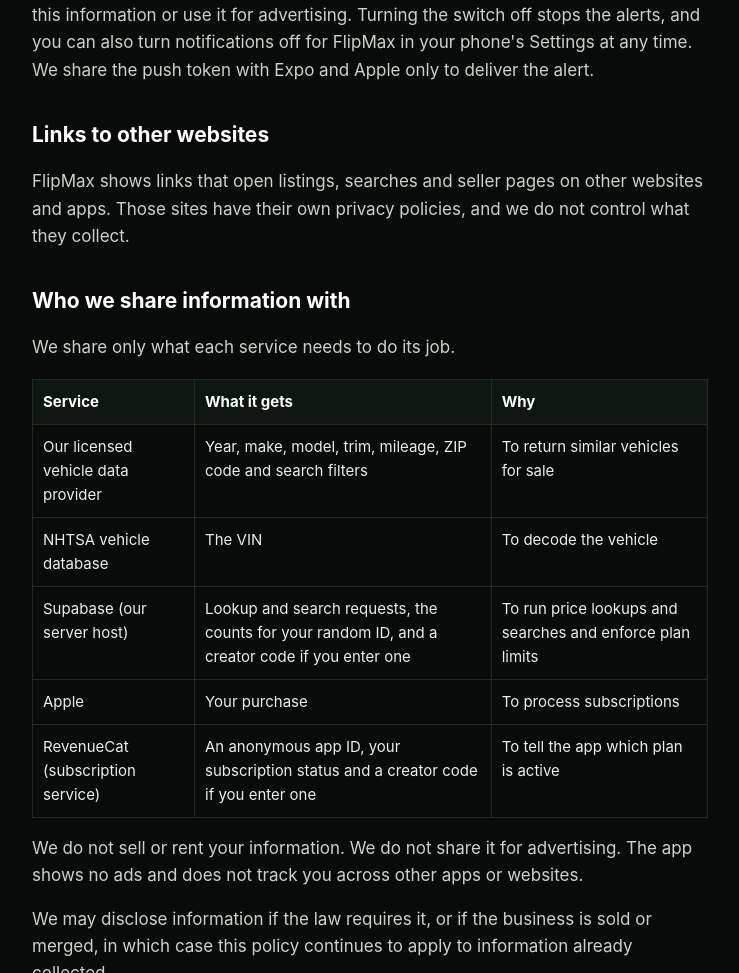
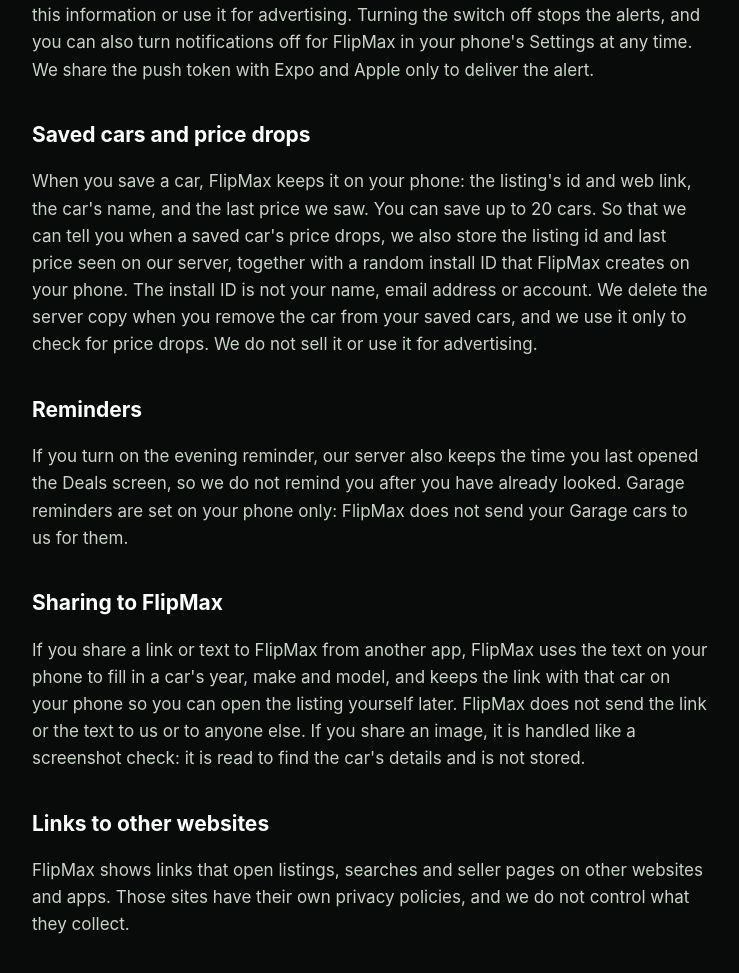
Before and after one commit to joonbugthegreat/flipmax-site, a plain HTML site: page privacy.html in a window 1280 px wide. Shown: the part 2768-3741 px from the top of the page, without its empty margins (270-1009 px from the left). Drawn offline with Linux system fonts and the light colour scheme.

Commit message:
Update privacy.html

```diff
--- a/privacy.html
+++ b/privacy.html
@@ -27,6 +27,12 @@
 <p>If you choose Check a screenshot, you pick one image from your photos with your phone's photo picker. FlipMax only receives the image you pick, never your other photos. The image is sent over a secure connection to a service provider that reads images for us. It reads the car details shown, such as the year, make, model, price and mileage, and sends them back to the app, where you can correct them before your Deal Check. We do not save the image. It is used only to read the listing and is not kept by FlipMax after the request ends. We keep a daily count of screenshot checks for each random install ID to prevent misuse, but not the image or what it showed. Please do not pick screenshots that show other people's personal information.</p>
 <h2>Morning alerts (optional)</h2>
 <p>If you turn on the morning alert in Profile, FlipMax asks your phone for permission to send notifications. If you allow it, we store a push token (an identifier for your phone that Apple's push service and our push provider, Expo, use to deliver notifications), the ZIP code and search distance you use in the app, your phone's time zone, and a random install ID that FlipMax creates on your phone, together with the time this was last updated. We use this only to send you alerts about new cars near your ZIP. The token and install ID are not your name, email address or account. We do not sell this information or use it for advertising. Turning the switch off stops the alerts, and you can also turn notifications off for FlipMax in your phone's Settings at any time. We share the push token with Expo and Apple only to deliver the alert.</p>
+<h2>Saved cars and price drops</h2>
+<p>When you save a car, FlipMax keeps it on your phone: the listing's id and web link, the car's name, and the last price we saw. You can save up to 20 cars. So that we can tell you when a saved car's price drops, we also store the listing id and last price seen on our server, together with a random install ID that FlipMax creates on your phone. The install ID is not your name, email address or account. We delete the server copy when you remove the car from your saved cars, and we use it only to check for price drops. We do not sell it or use it for advertising.</p>
+<h2>Reminders</h2>
+<p>If you turn on the evening reminder, our server also keeps the time you last opened the Deals screen, so we do not remind you after you have already looked. Garage reminders are set on your phone only: FlipMax does not send your Garage cars to us for them.</p>
+<h2>Sharing to FlipMax</h2>
+<p>If you share a link or text to FlipMax from another app, FlipMax uses the text on your phone to fill in a car's year, make and model, and keeps the link with that car on your phone so you can open the listing yourself later. FlipMax does not send the link or the text to us or to anyone else. If you share an image, it is handled like a screenshot check: it is read to find the car's details and is not stored.</p>
 <h2>Links to other websites</h2>
 <p>FlipMax shows links that open listings, searches and seller pages on other websites and apps. Those sites have their own privacy policies, and we do not control what they collect.</p>
 <h2>Who we share information with</h2>
```
